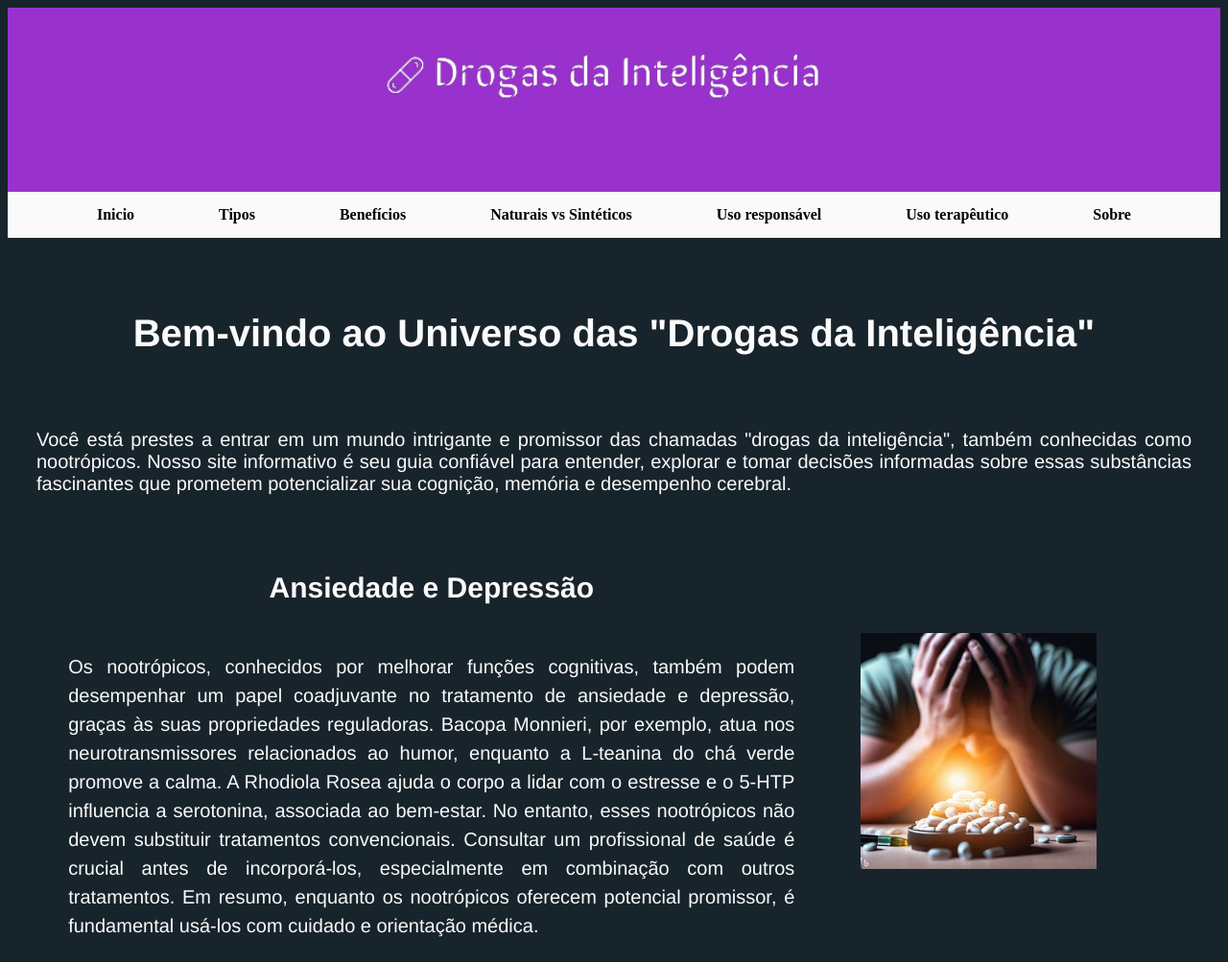
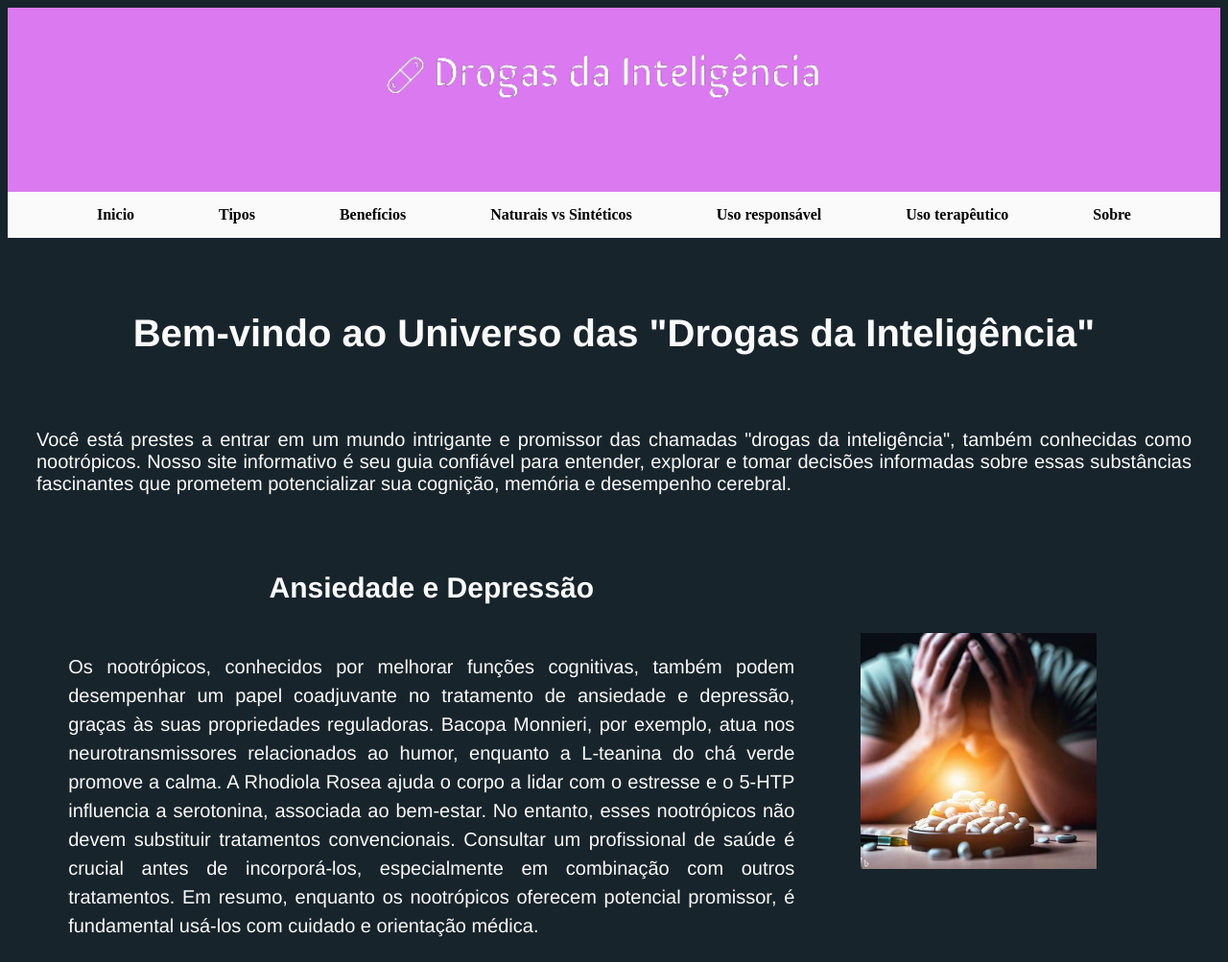
Before and after one commit to VitorLaert/nootropico, a plain HTML site: page incial.html in a window 1280 px wide. Shown: the top 1003 px of the page at 96% size. Drawn offline with Linux system fonts and the light colour scheme.

Commit message:
first commit

```diff
--- a/css/cabecalho.css
+++ b/css/cabecalho.css
@@ -3,7 +3,7 @@
     font-size: 0.8;
     font-weight: bold;
     letter-spacing: 0.3;
-    background-color: #9932cc;
+    background-color: #db7af0;
     margin: auto;
 }
 .cabecalho-logo{
```
